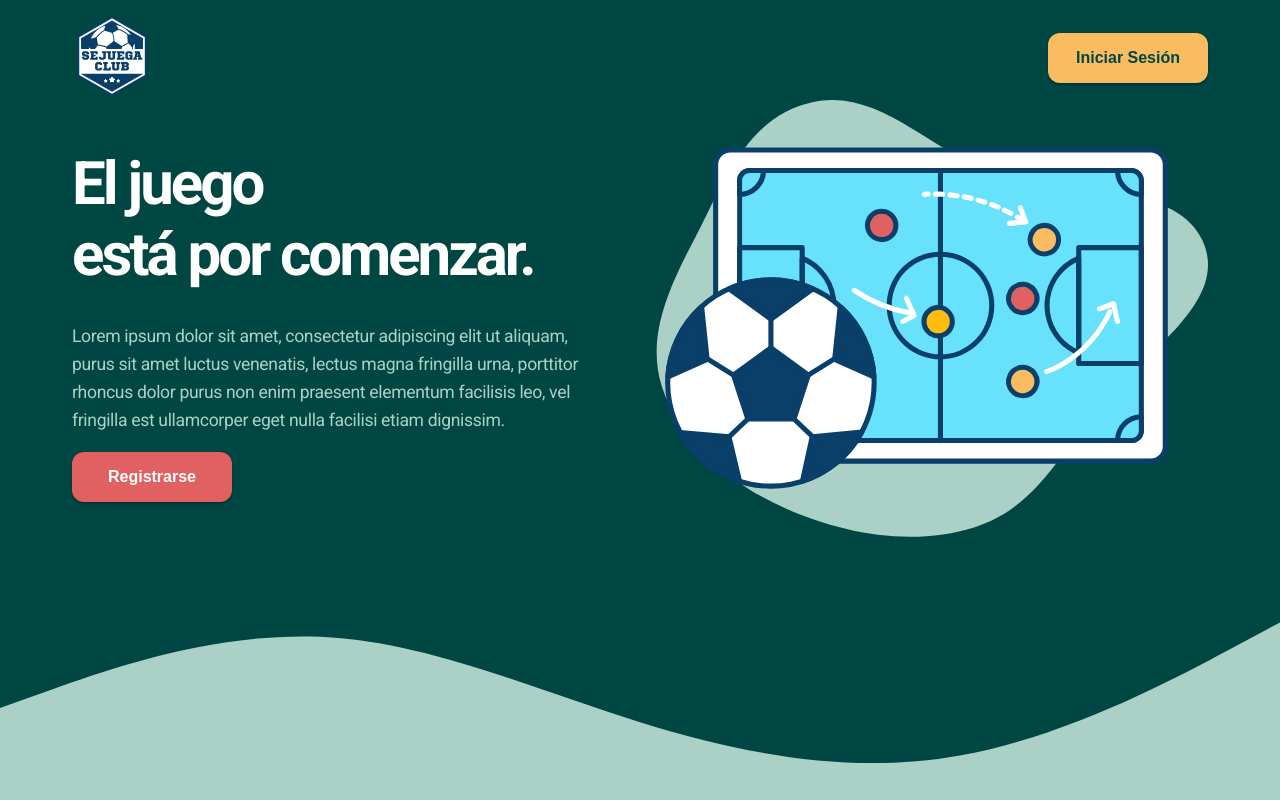
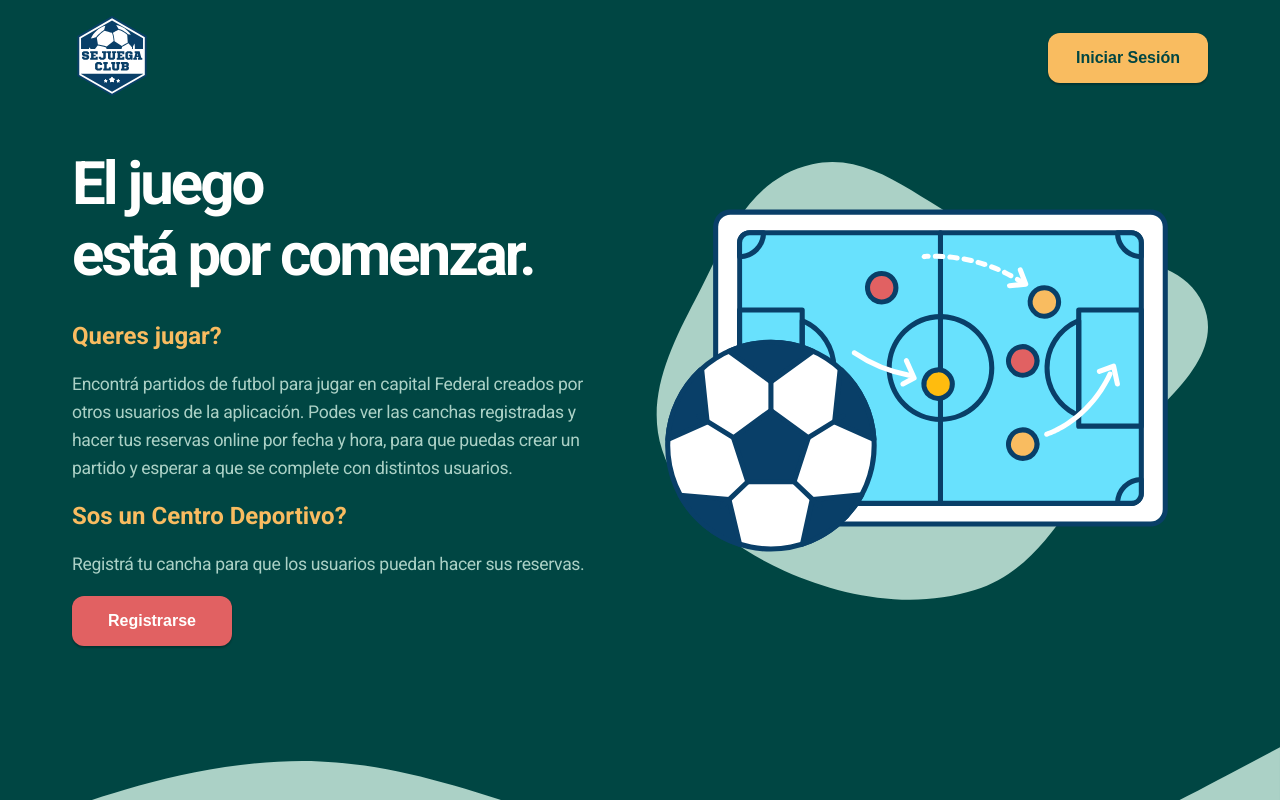
Before and after one commit to macbenites/pg-frontend, a React (Create React App) app: page / in a window 1280 px wide. Shown: the top 800 px of the page. Built offline with nearby package versions, Linux system fonts and the light colour scheme.

Commit message:
Descripcion en LandingPage

```diff
--- a/src/Components/LandingPage.jsx
+++ b/src/Components/LandingPage.jsx
@@ -28,12 +28,14 @@ function LandingPage() {
             <br />
             está por comenzar.
           </h4>
+          <h2>Queres jugar?</h2>
           <p>
-            Lorem ipsum dolor sit amet, consectetur adipiscing elit ut aliquam,
-            purus sit amet luctus venenatis, lectus magna fringilla urna,
-            porttitor rhoncus dolor purus non enim praesent elementum facilisis
-            leo, vel fringilla est ullamcorper eget nulla facilisi etiam
-            dignissim.
+            Encontrá partidos de futbol para jugar en capital Federal creados por otros usuarios de la aplicación.
+            Podes ver las canchas registradas y hacer tus reservas online por fecha y hora, para que puedas crear un partido y esperar a que se complete con distintos usuarios.
+          </p>
+          <h2>Sos un Centro Deportivo?</h2>
+          <p>
+            Registrá tu cancha para que los usuarios puedan hacer sus reservas.
           </p>
           <LinkTo to="/auth/signin">
             <Button>Registrarse</Button>
--- a/src/Styles/component/LandingPage.js
+++ b/src/Styles/component/LandingPage.js
@@ -48,6 +48,10 @@ export const TextLanding = styled.div`
     font-size: 1.1rem;
   }
 
+  h2{
+    color: #f9bc60;
+  }
+
   @media (min-width: 768px) {
     padding-right: 2rem;
   }
```
